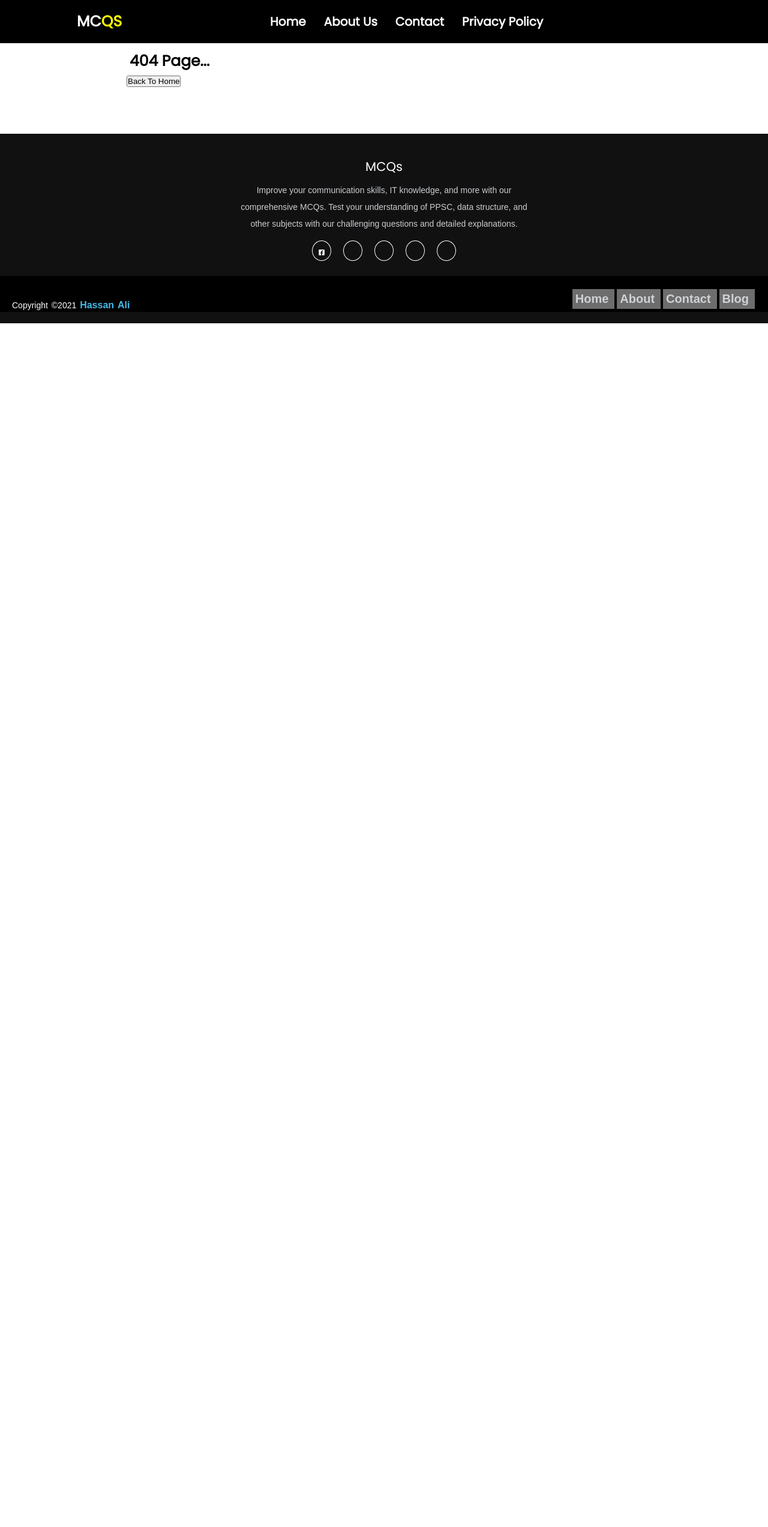
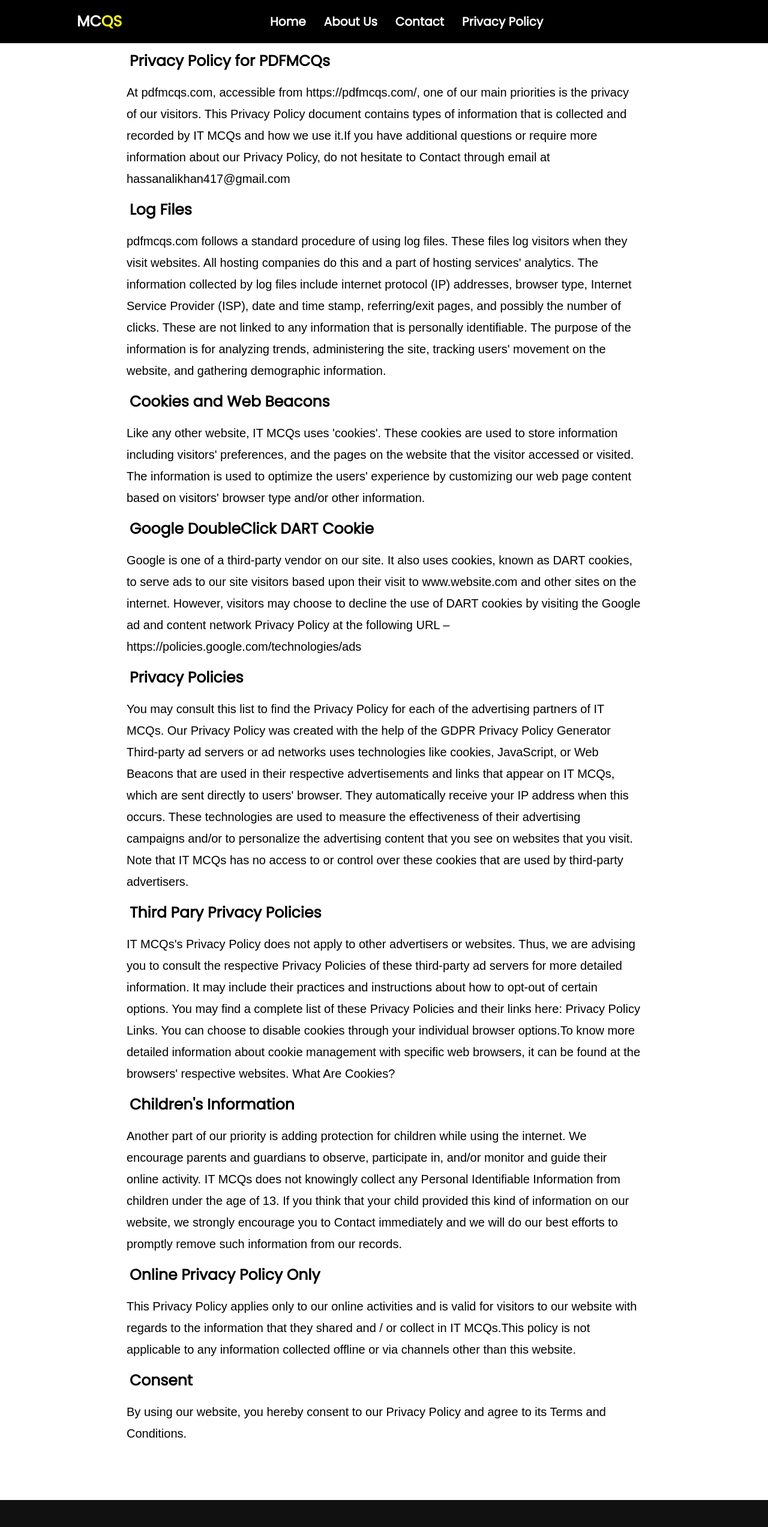
Before and after one commit to Technicalhassanali/pdfmcqs, a Next.js app: page /privacy-policy in a window 1280 px wide. Before the commit this address had no page. Shown: the top 2546 px of the page at 60% size. Before the commit the page ends 800 px from the top, so only its background shows below. Built offline with nearby package versions, Linux system fonts and the light colour scheme; some icons are missing; a web font is replaced by a local one.

Commit message:
change structure

```diff
--- a/pages/_document.tsx
+++ b/pages/_document.tsx
@@ -10,10 +10,12 @@
         <link rel="stylesheet" href="https://pro.fontawesome.com/releases/v5.10.0/css/all.css" />
         <meta name="google-site-verification" content="geaRCDdyByPMT22C9bC_Tw-dWmB_fSIyz4h8LLRirks" />
         <Script src='/my-script.js'  strategy="afterInteractive"></Script>
+        {/* <link href="https://cdn.jsdelivr.net/npm/bootstrap@5.3.0-alpha1/dist/css/bootstrap.min.css" rel="stylesheet"/> */}
       </Head>
       <body>
         <Main />
         <NextScript />
+        {/* <script src="https://cdn.jsdelivr.net/npm/bootstrap@5.3.0-alpha1/dist/js/bootstrap.bundle.min.js"></script> */}
       </body>
     </Html>
   )
--- /dev/null
+++ b/pages/privacy-policy.js
@@ -0,0 +1,47 @@
+import Link from "next/link";
+import Image from "next/image";
+
+const PrivacyPolicy = (props) => {
+    return (
+        <>
+            <h1>Privacy Policy for PDFMCQs</h1>
+     <p>
+At pdfmcqs.com, accessible from https://pdfmcqs.com/, one of our main priorities is the privacy of our visitors. This Privacy Policy document contains types of information that is collected and recorded by
+IT MCQs and how we use it.If you have additional questions or require more information about our Privacy Policy, do not hesitate to Contact through email at hassanalikhan417@gmail.com
+</p>
+
+<h2>Log Files</h2>
+<p>pdfmcqs.com follows a standard procedure of using log files. These files log visitors when they visit websites. All hosting companies do this and a part of hosting services' analytics. The information collected by log files include internet protocol (IP) addresses, browser type, Internet Service Provider (ISP), date and time stamp, referring/exit pages, and possibly the number of clicks. These are not linked to any information that is personally identifiable. The purpose of the information is for analyzing trends, administering the site, tracking users' movement on the website, and gathering demographic information.
+</p>
+
+<h2>Cookies and Web Beacons</h2>
+<p>Like any other website, IT MCQs uses 'cookies'. These cookies are used to store information including visitors' preferences, and the pages on the website that the visitor accessed or visited. The information is used to optimize the users' experience by customizing our web page content based on visitors' browser type and/or other information.
+</p>
+
+<h2>Google DoubleClick DART Cookie</h2>
+<p>Google is one of a third-party vendor on our site. It also uses cookies, known as DART cookies, to serve ads to our site visitors based upon their visit to www.website.com and other sites on the internet. However, visitors may choose to decline the use of DART cookies by visiting the Google ad and content network Privacy Policy at the following URL – https://policies.google.com/technologies/ads
+</p>
+<h2>Privacy Policies</h2>
+<p>You may consult this list to find the Privacy Policy for each of the advertising partners of IT MCQs. Our Privacy Policy was created with the help of the GDPR Privacy Policy Generator
+Third-party ad servers or ad networks uses technologies like cookies, JavaScript, or Web Beacons that are used in their respective advertisements and links that appear on IT MCQs, which are sent directly to users' browser. They automatically receive your IP address when this occurs. These technologies are used to measure the effectiveness of their advertising campaigns and/or to personalize the advertising content that you see on websites that you visit.
+Note that IT MCQs has no access to or control over these cookies that are used by third-party advertisers.
+</p>
+<h2>Third Pary Privacy Policies</h2>
+        <p> IT MCQs's Privacy Policy does not apply to other advertisers or websites. Thus, we are advising you to consult the respective Privacy Policies of these third-party ad servers for more detailed information. It may include their practices and instructions about how to opt-out of certain options. You may find a complete list of these Privacy Policies and their links here: Privacy Policy Links.
+You can choose to disable cookies through your individual browser options.To know more detailed information about cookie management with specific web browsers, it can be found at the browsers' respective websites. What Are Cookies?
+</p>
+<h2>Children's Information</h2>
+<p>Another part of our priority is adding protection for children while using the internet. We encourage parents and guardians to observe, participate in, and/or monitor and guide their online activity.
+IT MCQs does not knowingly collect any Personal Identifiable Information from children under the age of 13. If you think that your child provided this kind of information on our website, we strongly encourage you to Contact immediately and we will do our best efforts to promptly remove such information from our records.
+</p>
+<h2>Online Privacy Policy Only</h2>
+    <p>This Privacy Policy applies only to our online activities and is valid for visitors to our website with regards to the information that they shared and / or collect in IT MCQs.This policy is not applicable to any information collected offline or via channels other than this website.
+</p>
+    <h2>Consent</h2>
+<p>By using our website, you hereby consent to our Privacy Policy and agree to its Terms and Conditions.
+</p>
+        </>
+    );
+}
+
+export default PrivacyPolicy;
--- a/styles/globals.css
+++ b/styles/globals.css
@@ -860,7 +860,7 @@
   /* max-width: 768px; */
   max-width: 868px;
   margin: auto;
-  overflow: auto;
+  overflow: none;
   /* padding: 0 1rem; */
   padding: 0.6rem 0.5rem;
 }
@@ -876,6 +876,7 @@
   text-decoration: none;
   font-size: 1.5rem;
   font-family: inherit;
+  width:100%;
 }
 
 .btn:focus {
@@ -884,6 +885,7 @@
 
 .btn:hover {
   transform: scale(0.98);
+  background-color: green;
 }
 
 .btn-back {
```
Also changed, not shown: pages/About.js (+7 -9 lines), pages/Contact.js (deleted, +0 -18 lines), pages/PrivacyPolicy.js (deleted, +0 -18 lines), pages/contact-us.js (added, +14 -0 lines), pages/index.tsx (+4 -6 lines), public/images/posts/speaking-skills-mcqs.png (added).
